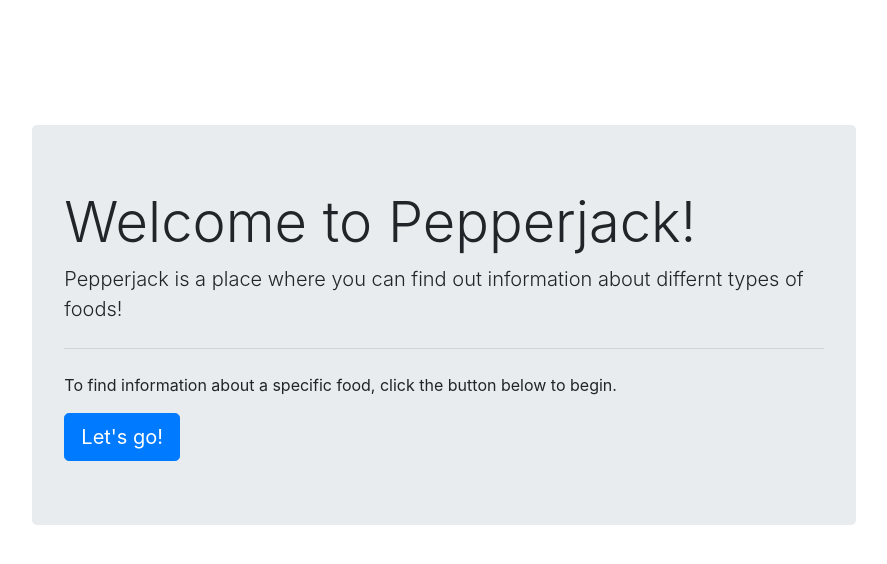
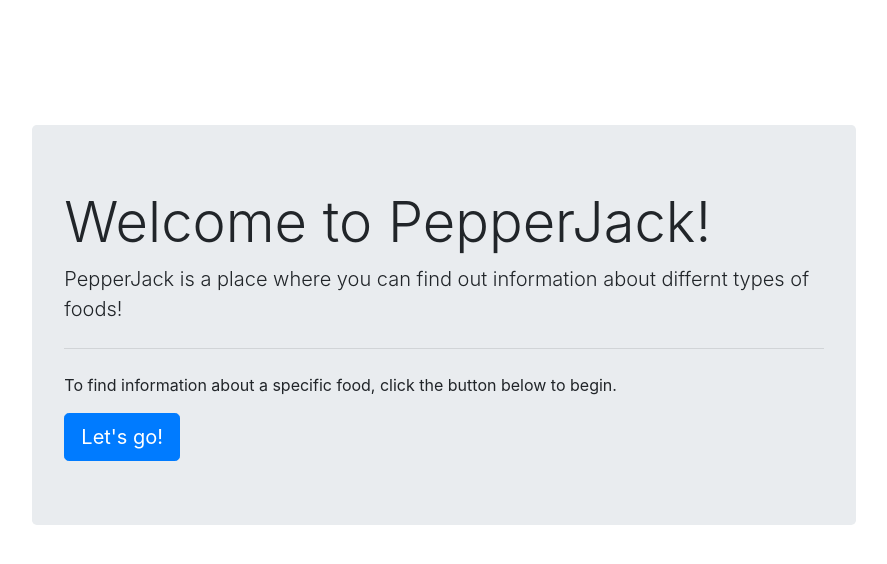
Before and after one commit to klxu03/StoreScanner, a Flask app: page / in a window 1280 px wide. Shown: the part 141-705 px from the top of the page, without its empty margins (196-1083 px from the left). Run offline with Flask 2, Linux system fonts and the light colour scheme; some libraries are stand-ins or nearby versions.

Commit message:
Undo spelling change of 'Pepperjack' (now 'PepperJack')

```diff
--- a/flask_app/store/templates/index.html
+++ b/flask_app/store/templates/index.html
@@ -2,8 +2,8 @@
 {% block item %}
     <div class = "col-md-8 offset-md-2 welcome">
         <div class="jumbotron">
-            <h1 class="display-4">Welcome to Pepperjack!</h1>
-            <p class="lead">Pepperjack is a place where you can find out information about differnt types of foods!</p>
+            <h1 class="display-4">Welcome to PepperJack!</h1>
+            <p class="lead">PepperJack is a place where you can find out information about differnt types of foods!</p>
             <hr class="my-4">
             <p>To find information about a specific food, click the button below to begin.</p>
             <a class="btn btn-primary btn-lg" href="{{url_for('item')}}" role="button">Let's go!</a>
```
